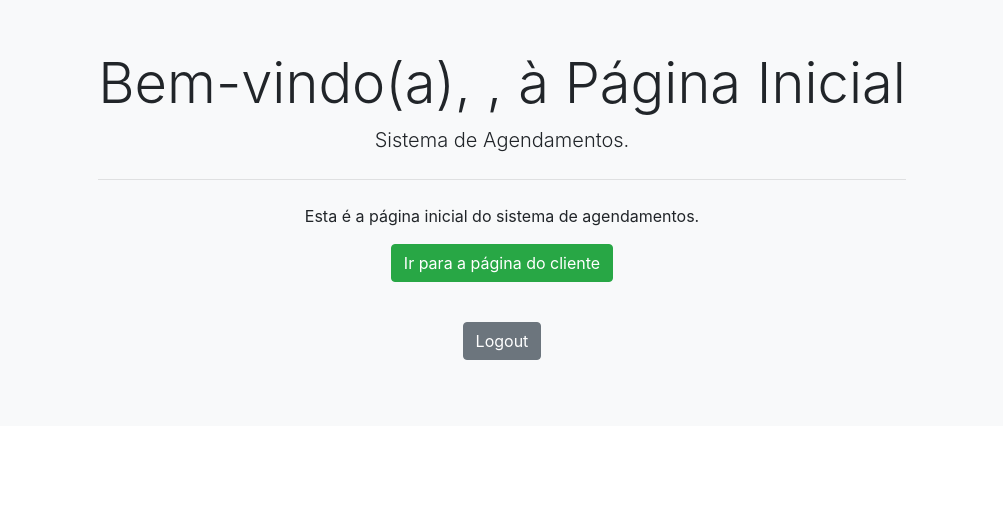
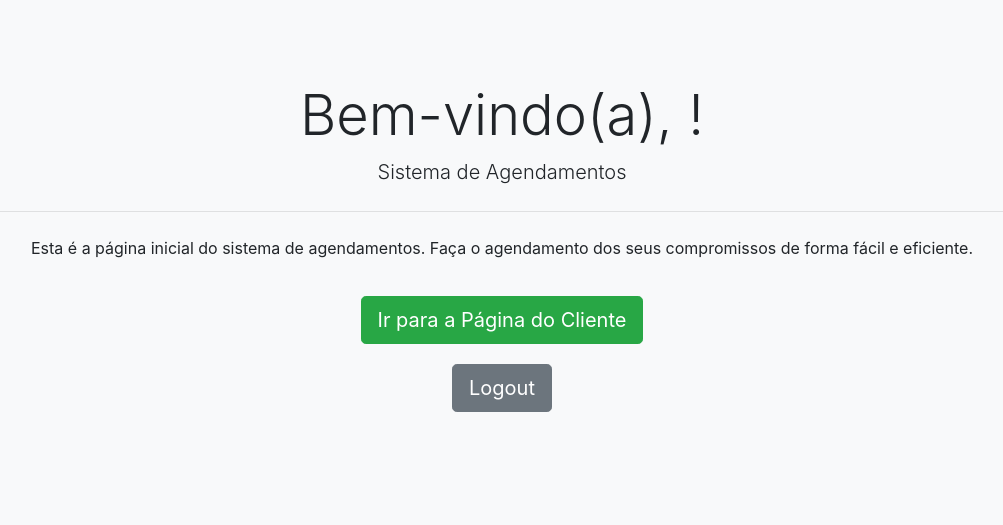
Before and after one commit to julianapvh/sylendar, a Django app: page /home/ in a window 1280 px wide. Shown: the top 525 px of the page, without its empty margins (138-1141 px from the left). Run offline with Django 4.2, Linux system fonts and the light colour scheme; parts of the project's set-up code (start-up, migrations or seed data) failed here and were passed over; some libraries are stand-ins or nearby versions.

Commit message:
update pagina home

```diff
--- a/agendamentos/templates/home.html
+++ b/agendamentos/templates/home.html
@@ -1,38 +1,48 @@
 {% load static %}
 
 <!DOCTYPE html>
-<html>
+<html lang="pt-br">
 
 <head>
+    <meta charset="UTF-8">
+    <meta name="viewport" content="width=device-width, initial-scale=1.0">
     <title>Home</title>
+    <link rel="stylesheet" href="https://maxcdn.bootstrapcdn.com/bootstrap/4.5.2/css/bootstrap.min.css">
     <link rel="stylesheet" type="text/css" href="{% static 'styles.css' %}">
-    <link rel="stylesheet" href="https://maxcdn.bootstrapcdn.com/bootstrap/4.5.2/css/bootstrap.min.css">
+    <style>
+        /* Estilos adicionais personalizados podem ser adicionados aqui */
+        .container_home {
+            text-align: center;
+            padding: 50px;
+        }
+
+        .jumbotron {
+            background-color: #f8f9fa;
+            padding: 2rem 1rem;
+            border-radius: 10px;
+        }
+
+        .btn-custom {
+            margin-top: 20px;
+        }
+    </style>
 </head>
 
 <body>
     <div class="container_home">
-        <div class="home-form">
-            <h1 class="display-4">Bem-vindo(a), {{ user.username }}, à Página Inicial</h1>
-            <p class="lead">Sistema de Agendamentos.</p>
+        <div class="jumbotron">
+            <h1 class="display-4">Bem-vindo(a), {{ user.username }}!</h1>
+            <p class="lead">Sistema de Agendamentos</p>
             <hr class="my-4">
-            <p>Esta é a página inicial do sistema de agendamentos.</p>
-            <p class="lead">
-
-            <a class="btn btn-success btn-custom" href="{% url 'cliente' %}" role="button">Ir para a página do cliente</a>
-            <div class="mt-3">
-                <!-- Botão para a página do administrador (aparece apenas para superusuários) -->
+            <p>Esta é a página inicial do sistema de agendamentos. Faça o agendamento dos seus compromissos de forma fácil e eficiente.</p>
+            <a class="btn btn-success btn-lg btn-custom" href="{% url 'cliente' %}" role="button">Ir para a Página do Cliente</a>
             {% if request.user.is_superuser %}
-                    <a href="{% url 'administrador' %}" class="btn btn-success btn-custom">Ir para a Página do Administrador</a>
+            <a class="btn btn-success btn-lg btn-custom" href="{% url 'administrador' %}" role="button">Ir para a Página do Administrador</a>
             {% endif %}
-                </div>
-                <div > <br>
             <form action="{% url 'logout' %}" method="post">
                 {% csrf_token %}
-                    <button type="submit" class="btn btn-secondary btn-custom">Logout</button>
+                <button type="submit" class="btn btn-secondary btn-lg btn-custom">Logout</button>
             </form>
-            </div>
-
-            </p>
         </div>
     </div>
 </body>
```
Lines whose indentation alone changed are shown as unchanged.
